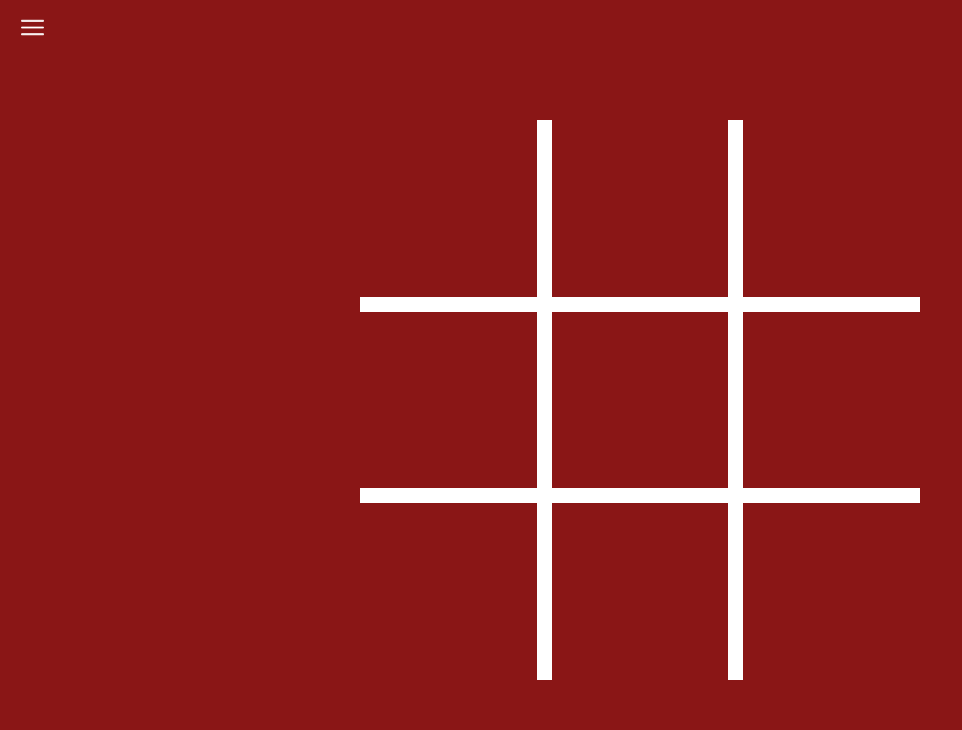
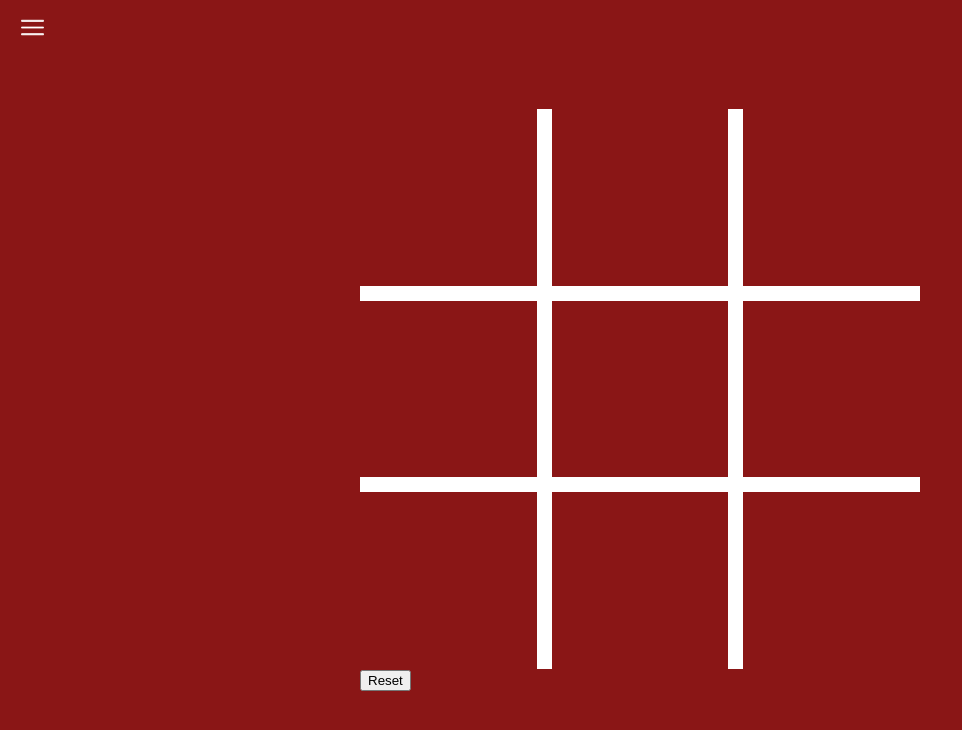
Before and after one commit to Paveu99/Tic-Tac-Toe-Front, a React (Vite) app: page /game in a window 1280 px wide. Shown: the top 730 px of the page, without its empty margins (0-962 px from the left). Built offline with nearby package versions, Linux system fonts and the light colour scheme.

Commit message:
Reset button - beta version without styling. Button allows to clear all fields

```diff
--- a/src/components/board/Board.tsx
+++ b/src/components/board/Board.tsx
@@ -1,10 +1,11 @@
 import '../styles/Board.scss';
-import {useEffect, useState} from "react";
-import el1 from '../styles/images/X.png';
-import el2 from '../styles/images/O.png';
+import { useEffect, useState } from "react";
+import el1 from '../styles/images/O.png';
+import el2 from '../styles/images/X.png';
 
 export const Board = () => {
-    const [currentImg, setCurrentImg] = useState<string[]>(Array(9).fill(''));
+    const initialImgState = Array(9).fill('');
+    const [currentImg, setCurrentImg] = useState<string[]>(initialImgState);
     const [clickedIndexes, setClickedIndexes] = useState<number[]>([]);
     const [isEl1Turn, setIsEl1Turn] = useState<boolean>(true);
 
@@ -16,6 +17,12 @@ export const Board = () => {
             setClickedIndexes([...clickedIndexes, index]);
             setIsEl1Turn(!isEl1Turn);
         }
+    };
+
+    const handleReset = () => {
+        setCurrentImg(initialImgState);
+        setClickedIndexes([]);
+        setIsEl1Turn(true);
     };
 
     const clickedStyle = {
@@ -31,6 +38,7 @@ export const Board = () => {
     }, [currentImg]);
 
     return (
+        <div>
             <div className="background">
                 {[1, 2, 3, 4, 5, 6, 7, 8, 9].map((index) => (
                     <div
@@ -41,5 +49,7 @@ export const Board = () => {
                     ></div>
                 ))}
             </div>
+            <button onClick={handleReset}>Reset</button>
+        </div>
     );
 };
```
Lines whose indentation alone changed are shown as unchanged.
